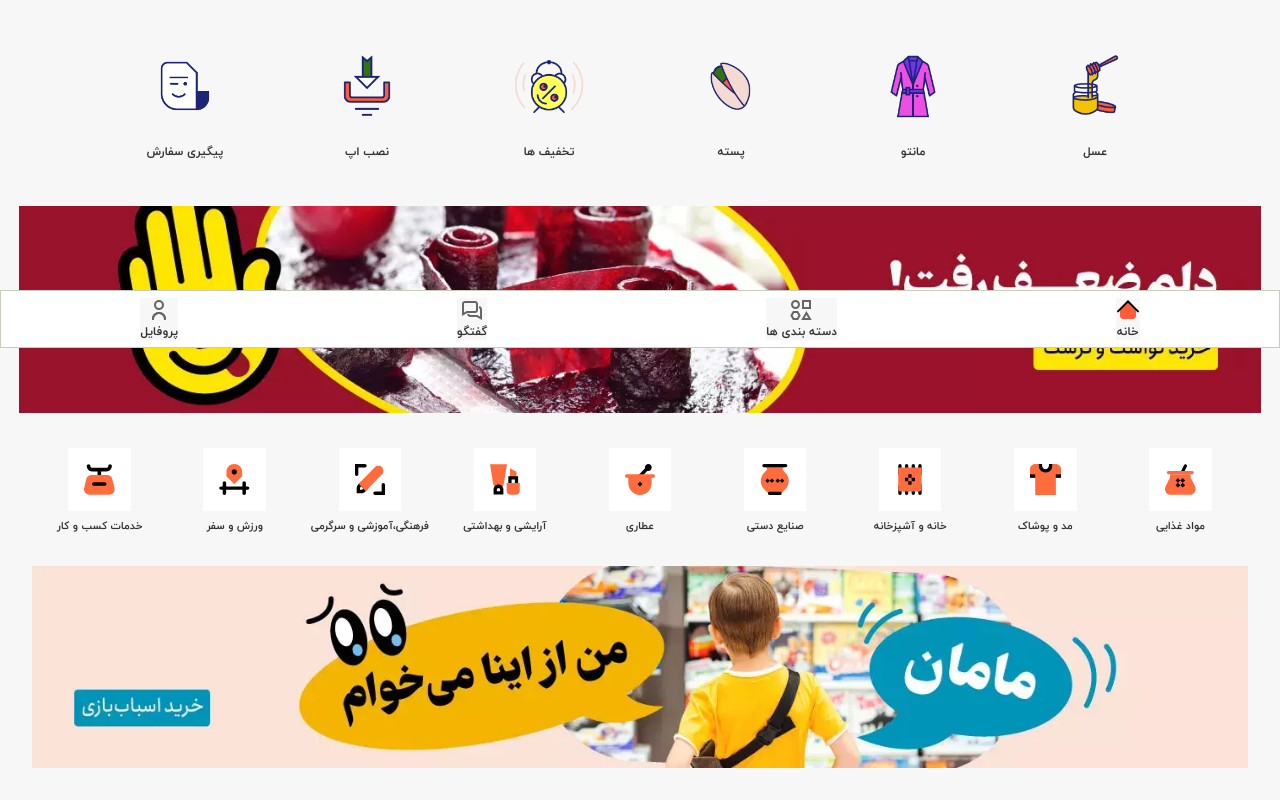
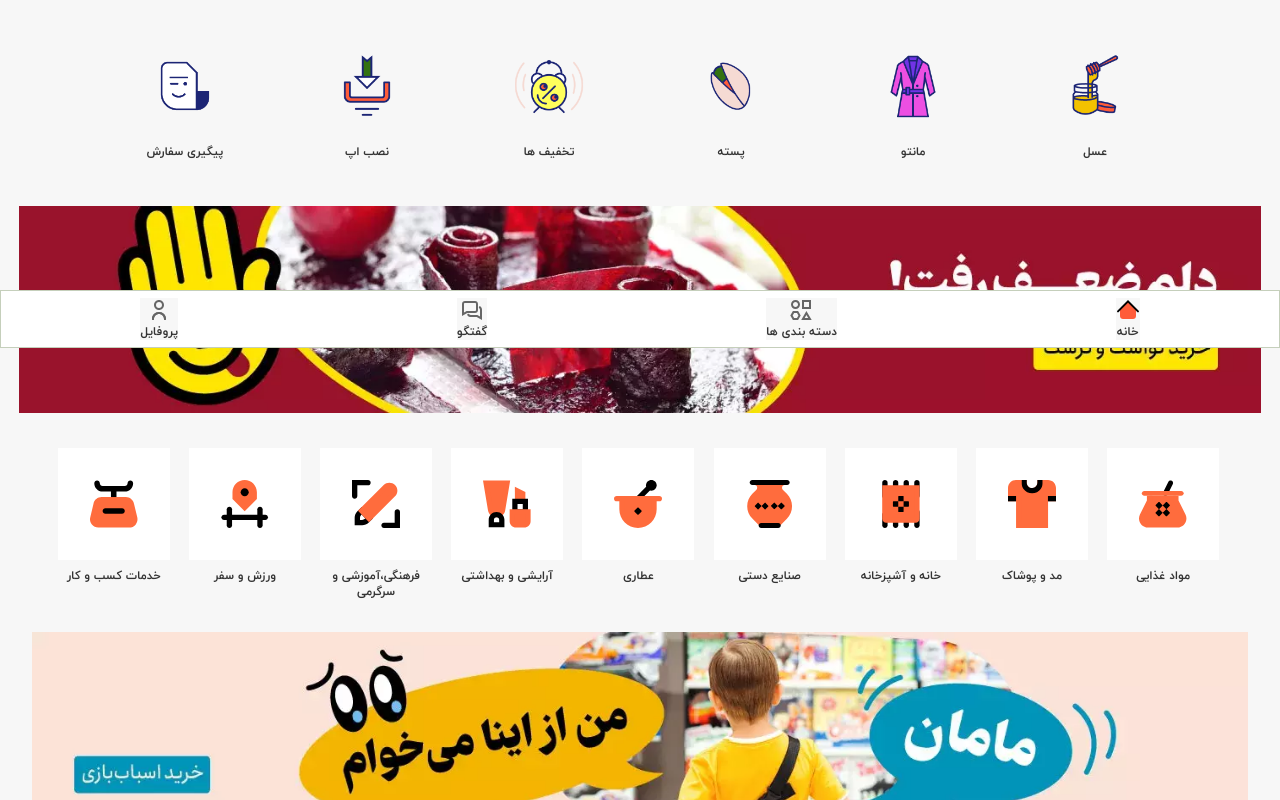
Before and after one commit to MHPourhasani/basalam-clone, a plain HTML site: page index.html in a window 1280 px wide. Shown: the part 452-1252 px from the top of the page. Drawn offline with Linux system fonts and the light colour scheme.

Commit message:
responsive category 2 section for all device

```diff
--- a/styles/sass/sassStyles.scss
+++ b/styles/sass/sassStyles.scss
@@ -74,6 +74,7 @@ main, footer {
     @include banerSize(95vw, auto, 1.3rem, 0);
 }
 
+// category 2 section
 .category-2-list {
     @include flexStyles(row, space-between,flex-start);
     width: 95vw;
@@ -167,7 +168,7 @@ main, footer {
     @include banerSize(95vw, auto, 2rem, 0);
 }
 
-        // media query section to responsive elements
+// ------- media query section to responsive elements -------
         // mobile screen (max-width:639px)
 @include mediaQuery(sm) {
     .golab-baner {
@@ -185,6 +186,15 @@ main, footer {
     // lavashak baner section
     .lavashak-baner {
         @include banerSize(82vw, auto, 1.3rem, 0);
+    }
+
+    // category 2 section
+    .category-2-list {
+        width: 82vw;
+
+        li {
+             margin: 0 1.4rem;
+        }
     }
 }
 
@@ -213,6 +223,27 @@ main, footer {
     .lavashak-baner {
         @include banerSize(92vw, auto, 1.3rem, 0);
     }
+
+    // category 2 section
+    .category-2-list {
+        width: 92vw;
+
+        li {
+             margin: 0 2.1rem;
+        }
+
+        a {
+            @include textStyles(1.1rem,300,$darkGrayColor);
+        }
+
+        img {
+            background-color: $whiteColor;
+            width: 4.3rem;
+            height: 4.3rem;
+            // padding: 1rem;
+            margin-bottom: 0.5rem;
+        }
+    }
 }
 
         // laptop screen (min-width:1024px to max-width:1279px)
@@ -240,6 +271,28 @@ main, footer {
     .lavashak-baner {
         @include banerSize(92vw, auto, 1.3rem, 0);
     }
+
+    // category 2 section
+    .category-2-list {
+        width: 92vw;
+
+        li {
+             margin: 0 0.5rem;
+        }
+
+        a {
+            @include textStyles(1.2rem,300,$darkGrayColor);
+        }
+
+        img {
+            background-color: $whiteColor;
+            background-size: 6rem;
+            width: 7rem;
+            height: 7rem;
+            padding: 2rem;
+            margin-bottom: 0.5rem;
+        }
+    }
 }
 
         // large screen (min-width:1280px)
@@ -266,6 +319,28 @@ main, footer {
     // lavashak baner section
     .lavashak-baner {
         @include banerSize(97vw, auto, 1.3rem, 0);
+    }
+
+    // category 2 section
+    .category-2-list {
+        width: 92vw;
+
+        li {
+             margin: 0 0.6rem;
+        }
+
+        a {
+            @include textStyles(1.1rem,300,$darkGrayColor);
+        }
+
+        img {
+            background-color: $whiteColor;
+            background-size: 6rem;
+            width: 7rem;
+            height: 7rem;
+            padding: 2rem;
+            margin-bottom: 0.5rem;
+        }
     }
 }
 
```
Also changed, not shown: styles/css/sassStyles.css, 1 other file.
